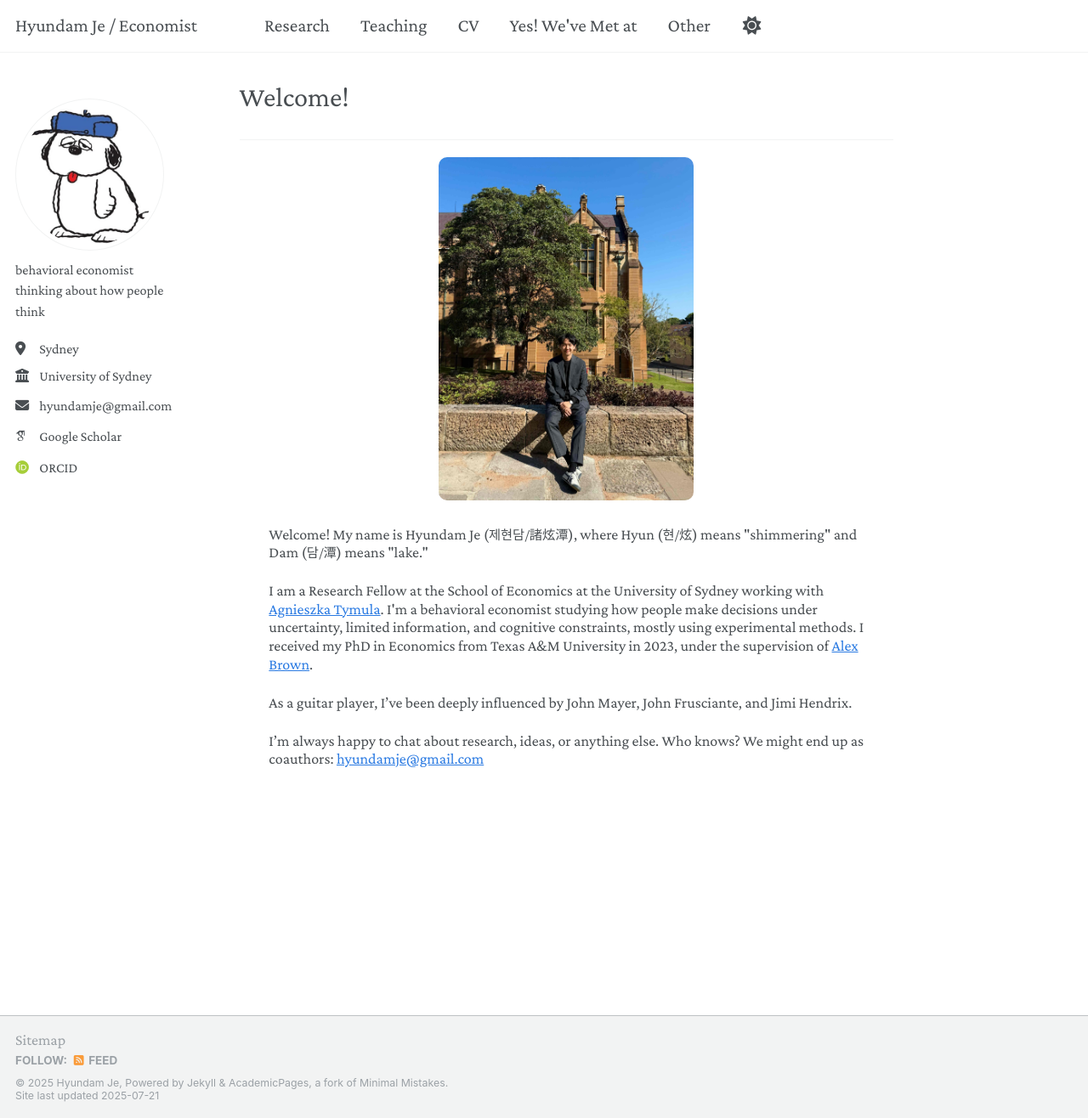
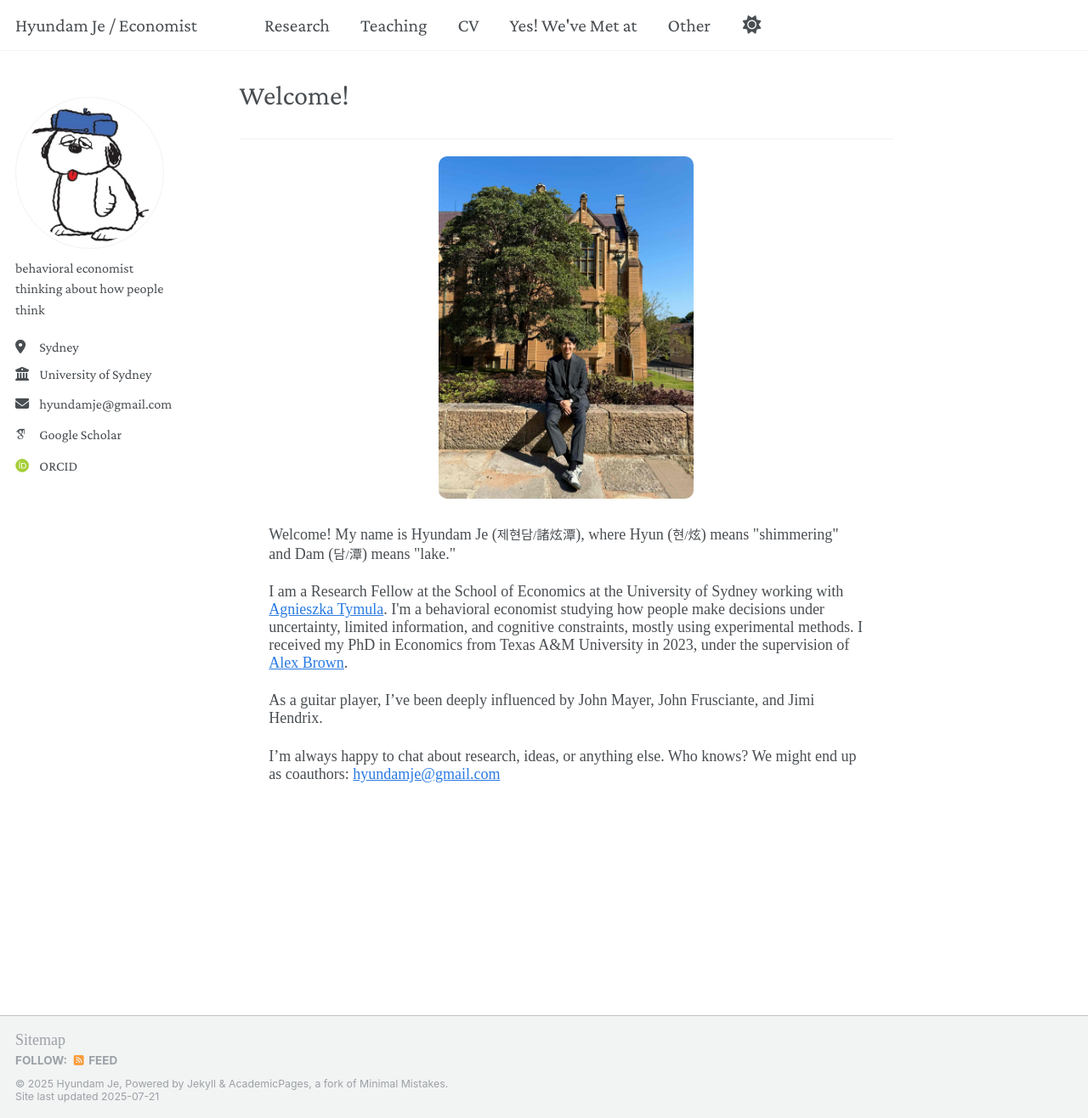
Before and after one commit to hyundamje/hyundamje.github.io, a Jekyll site: the page built from _pages/about.md, in a window 1280 px wide and 1316 px high. Shown: the whole window at 85% size. Built offline with Jekyll 4.4.1, drawn with Linux system fonts in a browser that asks for light colours; some web fonts are replaced.

Commit message:
Update _base.scss

```diff
--- a/_sass/layout/_base.scss
+++ b/_sass/layout/_base.scss
@@ -41,8 +41,9 @@ body {
  //   font-family: 'Source Serif 4', serif;
  // font-family: 'IBM Plex Serif', serif;
 //  font-family:  'Libertine', serif;
-  font-family: 'Crimson Pro', serif;
-    line-height: 1.2;
+ // font-family: 'Crimson Pro', serif;
+     font-family: 'EB Garamond', serif;
+ //   line-height: 1.2;
   //  font-weight: 400;
 
   &.overflow--hidden {
```
